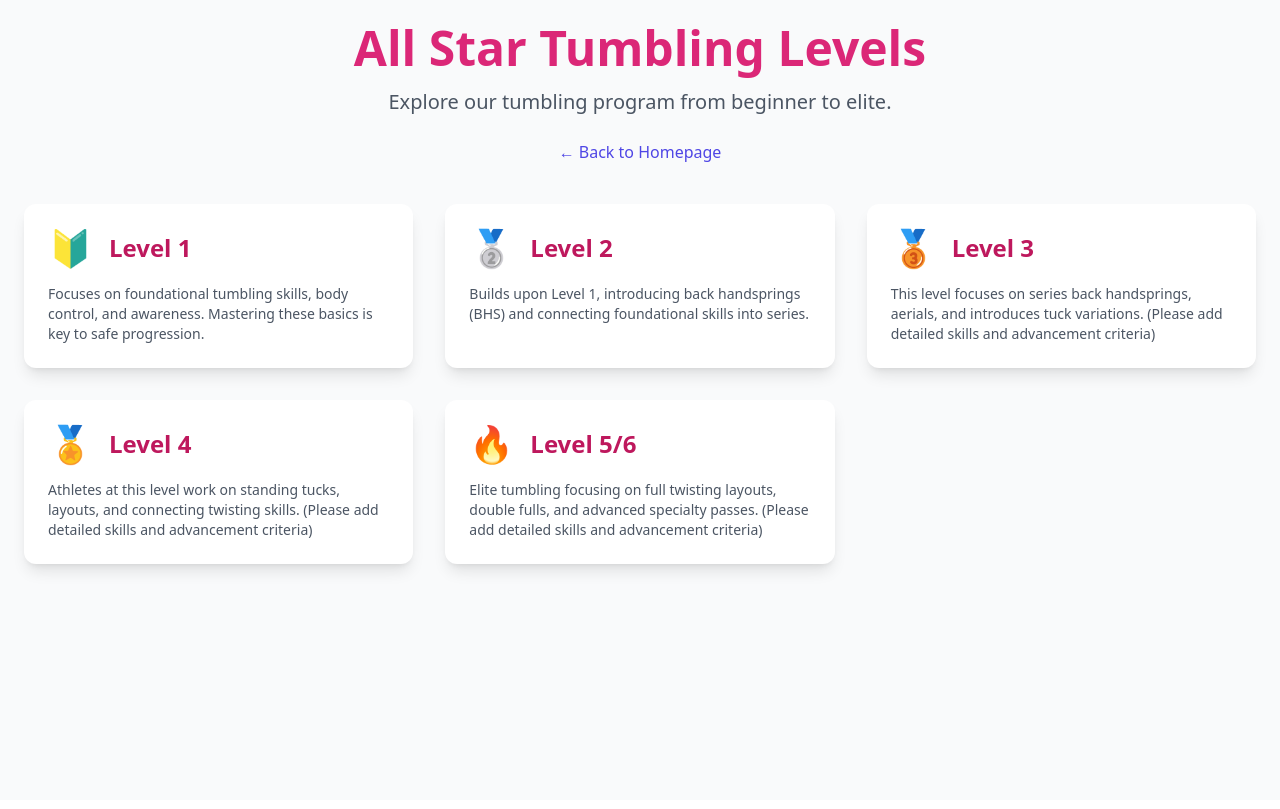
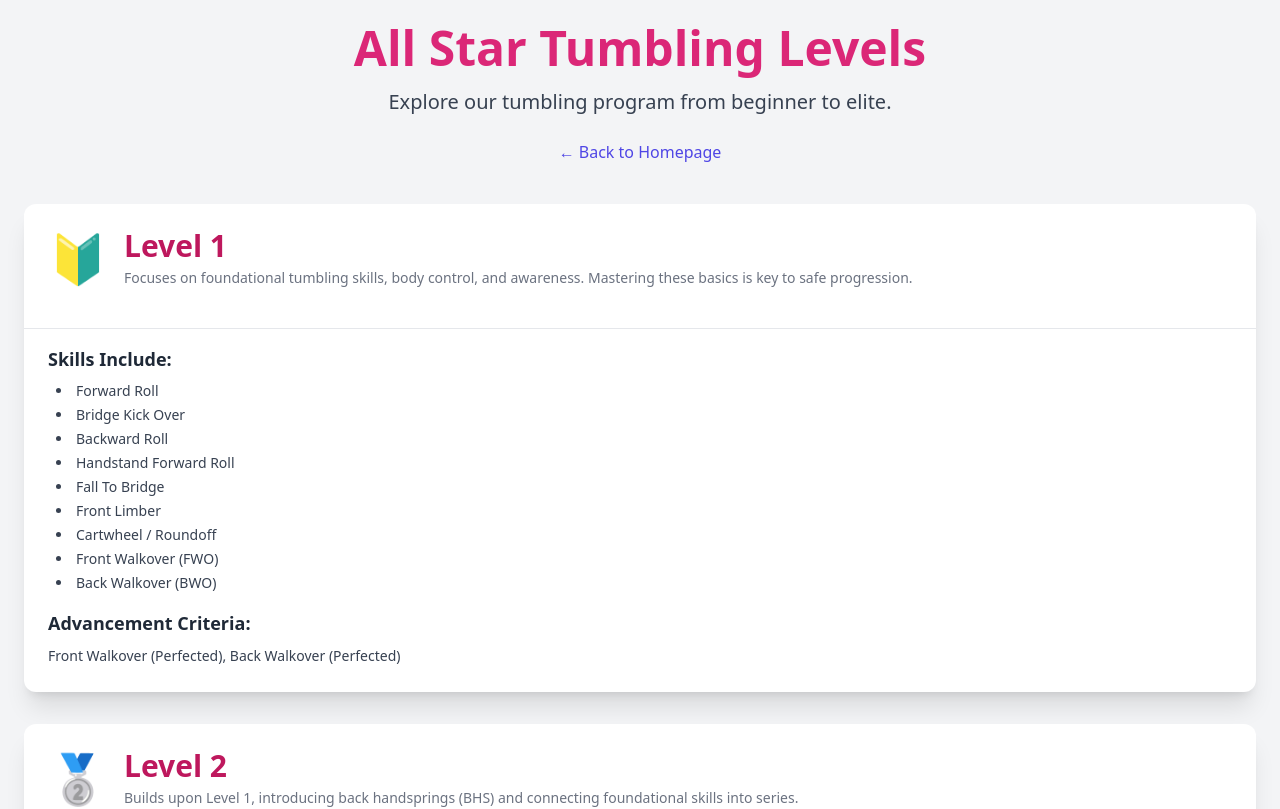
Before and after one commit to NoahKyoot/Cheer-me-out, a React (Vite) app: page /tumbling-levels in a window 1280 px wide. Shown: the top 809 px of the page. Built offline with nearby package versions, Linux system fonts and the light colour scheme.

Commit message:
Update TumblingLevelsPage.jsx

```diff
--- a/src/TumblingLevelsPage.jsx
+++ b/src/TumblingLevelsPage.jsx
@@ -1,17 +1,16 @@
-// src/TumblingLevelsPage.jsx
 import React from 'react';
-import { Link } from 'react-router-dom';
-import { tumblingLevels } from './data/tumblingLevelsData'; // Import level data
+import { Link } from 'react-router-dom'; // Link might be used for future "Learn More" per level
+import { tumblingLevels } from './data/tumblingLevelsData';
 
 export default function TumblingLevelsPage() {
   return (
-    <main className="min-h-screen p-6 bg-gray-50">
+    <main className="min-h-screen p-6 bg-gray-100"> {/* Changed background for contrast */}
       <div className="max-w-7xl mx-auto space-y-8">
         <header className="text-center mb-10">
           <h1 className="text-4xl font-bold text-pink-600 sm:text-5xl">
             All Star Tumbling Levels
           </h1>
-          <p className="mt-4 text-xl text-gray-600">
+          <p className="mt-4 text-xl text-gray-700">
             Explore our tumbling program from beginner to elite.
           </p>
           <div className="mt-6">
@@ -24,25 +23,53 @@ export default function TumblingLevelsPage() {
           </div>
         </header>
 
-        <div className="grid grid-cols-1 sm:grid-cols-2 lg:grid-cols-3 gap-6 md:gap-8">
+        <div className="grid grid-cols-1 md:grid-cols-2 lg:grid-cols-1 gap-8"> {/* Changed to 1 column on lg for more space per card, or keep more columns if preferred */}
           {tumblingLevels.map((level) => (
-            // Future: Link to /tumbling-levels/${level.id} if detail pages are made
             <div
               key={level.id}
-              className="bg-white rounded-xl shadow-lg p-6 hover:shadow-2xl transition-shadow transform hover:-translate-y-1"
+              className="bg-white rounded-xl shadow-xl overflow-hidden transition-shadow duration-300 hover:shadow-2xl flex flex-col"
             >
-              <div className="flex items-center mb-4">
-                <span className="text-4xl mr-4">{level.icon}</span>
-                <h3 className="text-2xl font-semibold text-pink-700">
-                  {level.name}
-                </h3>
+              <div className="p-6">
+                <div className="flex items-center mb-4">
+                  <span className="text-5xl mr-4">{level.icon}</span>
+                  <div>
+                    <h3 className="text-3xl font-bold text-pink-700">
+                      {level.name}
+                    </h3>
+                    <p className="text-gray-500 text-sm mt-1">{level.description}</p>
+                  </div>
+                </div>
               </div>
-              <p className="text-gray-600 text-sm">
-                {level.description}
-              </p>
-              {/* <Link to={`/tumbling-levels/${level.id}`} className="mt-4 inline-block text-pink-500 hover:text-pink-700 font-medium">
-                Learn More &rarr;
-              </Link>
+
+              <div className="px-6 pb-6 space-y-4 border-t border-gray-200 pt-4">
+                <div>
+                  <h4 className="text-lg font-semibold text-gray-800 mb-2">Skills Include:</h4>
+                  {Array.isArray(level.skills) && level.skills.length > 0 ? (
+                    <ul className="list-disc list-inside text-gray-700 space-y-1 text-sm pl-2">
+                      {level.skills.map((skill, index) => (
+                        <li key={index}>{skill}</li>
+                      ))}
+                    </ul>
+                  ) : (
+                    <p className="text-gray-500 text-sm">Details coming soon.</p>
+                  )}
+                </div>
+
+                <div>
+                  <h4 className="text-lg font-semibold text-gray-800 mb-2">Advancement Criteria:</h4>
+                  {level.advancement ? (
+                    <p className="text-gray-700 text-sm leading-relaxed">{level.advancement}</p>
+                  ) : (
+                    <p className="text-gray-500 text-sm">Details coming soon.</p>
+                  )}
+                </div>
+              </div>
+              {/* Future: You might add a link here to a specific class schedule or registration for this level
+                <div className="p-6 border-t border-gray-200 mt-auto text-right">
+                  <Link to={`/tumbling-registration?level=${level.id}`} className="text-pink-600 hover:text-pink-800 font-semibold">
+                    Class Schedule &rarr;
+                  </Link>
+                </div>
               */}
             </div>
           ))}
```
